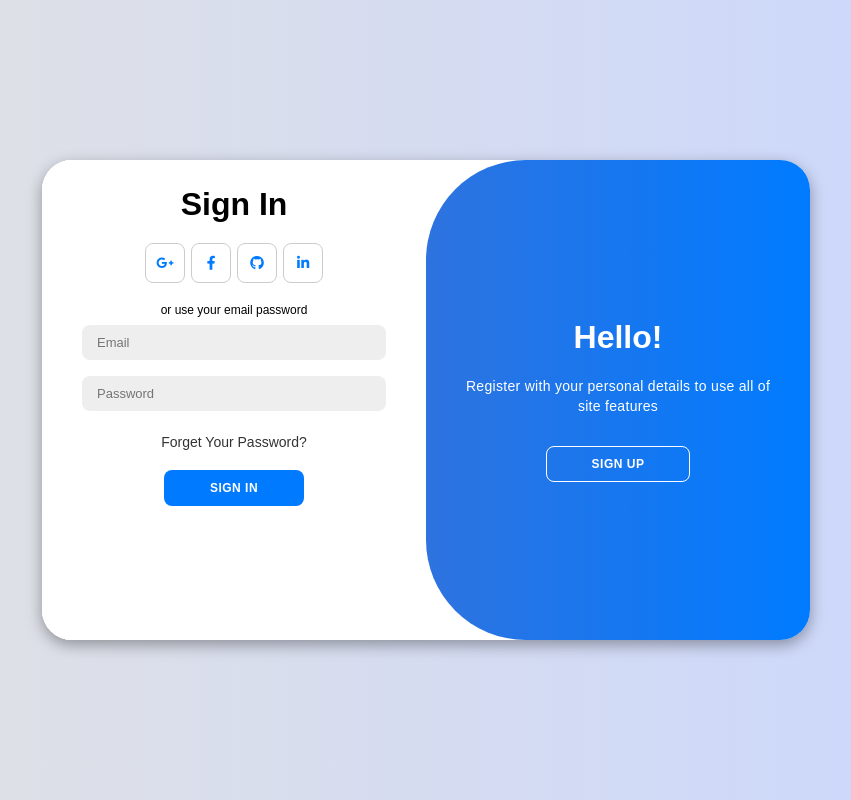
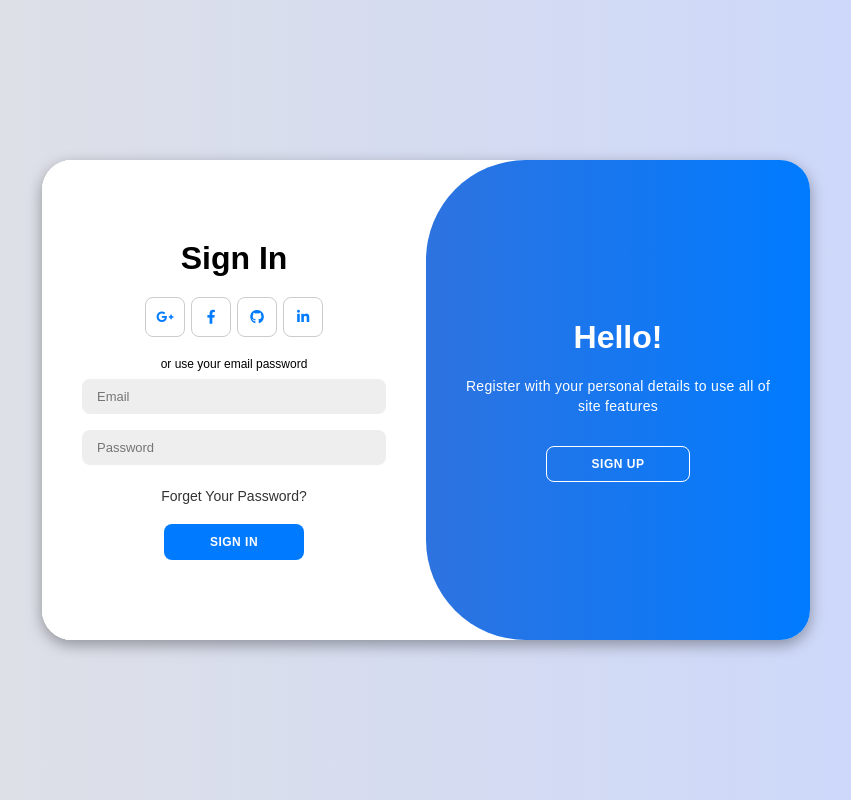
Before and after one commit to ab1tchi/JobSearch, a React (Vite) app in the folder job-search-site/: page / in a window 1280 px wide. Shown: the whole page, without its empty margins (214-1065 px from the left). Built offline with nearby package versions, Linux system fonts and the light colour scheme.

Commit message:
Update LoginPage.css

```diff
--- a/job-search-site/src/components/LoginPage.css
+++ b/job-search-site/src/components/LoginPage.css
@@ -13,7 +13,7 @@ body {
   justify-content: center;
   flex-direction: column;
   height: 100vh;
-  margin: 0; /* Add margin 0 for body as React does not reset */
+  margin: 0;
 }
 
 .container {
@@ -25,7 +25,7 @@ body {
   width: 768px;
   max-width: 100%;
   min-height: 480px;
-  margin: auto; /* center container */
+  margin: auto;
   display: flex;
   align-items: center;
   justify-content: center;
@@ -91,7 +91,10 @@ body {
 
 .form-container {
   position: absolute;
-  height: 150%;
+  display: flex;
+  flex-direction: column;
+  justify-content: center;
+  height: 120%;
   transition: all 1s ease-in-out;
 }
 
```
